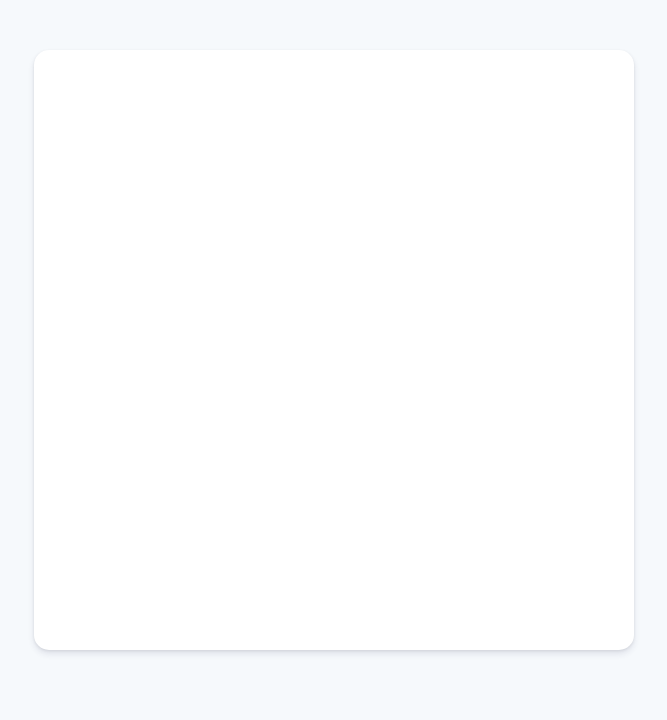
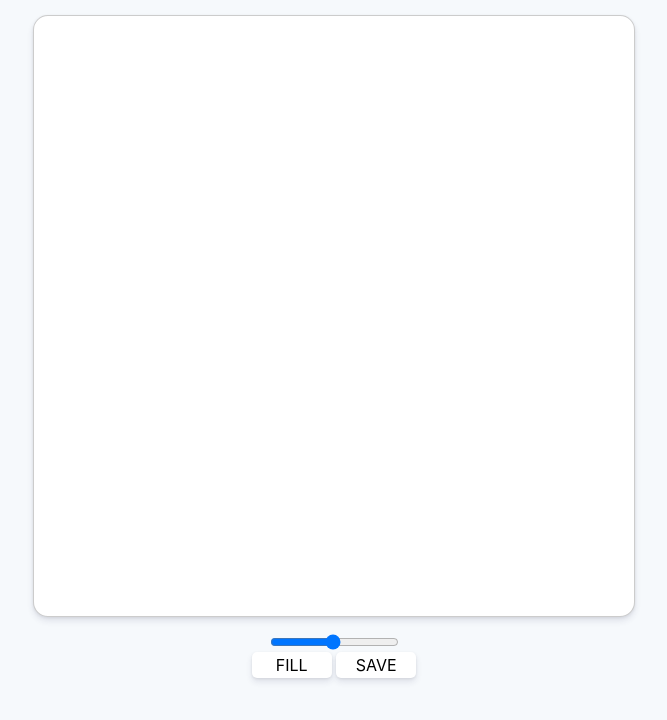
Before and after one commit to n2wstar/paintjs, a plain HTML site: page index.html in a window 1280 px wide. Shown: the whole page, without its empty margins (306-973 px from the left). Drawn offline with Linux system fonts and the light colour scheme.

Commit message:
with input range

```diff
--- a/index.html
+++ b/index.html
@@ -9,16 +9,23 @@
     <body>
         <canvas id ="jsCanvas" class="canvas"></canvas>
         <div class="controls">
+            <div class="controls__range">
+                <input type="range" id="jsRange" min="0.1" max="5" value="2.5" step="0.1"/>
+            </div>
+            <div class="controls__btns">
+                <button id="jsMode">Fill</button>
+                <button id="jsSave">Save</button>
+            </div>
             <div class="controls__colors" id="jsColors">
-            <div class="controls__color" style="background-color: #2c2c2c;"></div>
-            <div class="controls__color" style="background-color: white;"></div>
-            <div class="controls__color" style="background-color: #ff3b30;"></div>
-            <div class="controls__color" style="background-color: #ff9500;"></div>
-            <div class="controls__color" style="background-color: #ffcc00;"></div>
-            <div class="controls__color" style="background-color: #4CD963;"></div>
-            <div class="controls__color" style="background-color: #5ac8fa;"></div>
-            <div class="controls__color" style="background-color: #0579ff;"></div>
-            <div class="controls__color" style="background-color: #F6F9FC;"></div>
+                <div class="controls__color" style="background-color: #2c2c2c"></div>
+                <div class="controls__color" style="background-color: white"></div>
+                <div class="controls__color" style="background-color: #ff3b30"></div>
+                <div class="controls__color" style="background-color: #ff9500"></div>
+                <div class="controls__color" style="background-color: #ffcc00"></div>
+                <div class="controls__color" style="background-color: #4CD963"></div>
+                <div class="controls__color" style="background-color: #5ac8fa"></div>
+                <div class="controls__color" style="background-color: #0579ff"></div>
+                <div class="controls__color" style="background-color: #5856D6"></div>
             </div>
         </div>
         <script src="app.js"></script>
--- a/reset.css
+++ b/reset.css
@@ -1,21 +1,84 @@
-/* http://meyerweb.com/eric/tools/css/reset/
-   v2.0 | 20110126
-   License: none (public domain)
-*/
-
-html, body, div, span, applet, object, iframe,
-h1, h2, h3, h4, h5, h6, p, blockquote, pre,
-a, abbr, acronym, address, big, cite, code,
-del, dfn, em, img, ins, kbd, q, s, samp,
-small, strike, strong, sub, sup, tt, var,
-b, u, i, center,
-dl, dt, dd, ol, ul, li,
-fieldset, form, label, legend,
-table, caption, tbody, tfoot, thead, tr, th, td,
-article, aside, canvas, details, embed,
-figure, figcaption, footer, header, hgroup,
-menu, nav, output, ruby, section, summary,
-time, mark, audio, video {
+html,
+body,
+div,
+span,
+applet,
+object,
+iframe,
+h1,
+h2,
+h3,
+h4,
+h5,
+h6,
+p,
+blockquote,
+pre,
+a,
+abbr,
+acronym,
+address,
+big,
+cite,
+code,
+del,
+dfn,
+em,
+img,
+ins,
+kbd,
+q,
+s,
+samp,
+small,
+strike,
+strong,
+sub,
+sup,
+tt,
+var,
+b,
+u,
+i,
+center,
+dl,
+dt,
+dd,
+ol,
+ul,
+li,
+fieldset,
+form,
+label,
+legend,
+table,
+caption,
+tbody,
+tfoot,
+thead,
+tr,
+th,
+td,
+article,
+aside,
+canvas,
+details,
+embed,
+figure,
+figcaption,
+footer,
+header,
+hgroup,
+menu,
+nav,
+output,
+ruby,
+section,
+summary,
+time,
+mark,
+audio,
+video {
   margin: 0;
   padding: 0;
   border: 0;
@@ -24,22 +87,35 @@ time, mark, audio, video {
   vertical-align: baseline;
 }
 /* HTML5 display-role reset for older browsers */
-article, aside, details, figcaption, figure,
-footer, header, hgroup, menu, nav, section {
+article,
+aside,
+details,
+figcaption,
+figure,
+footer,
+header,
+hgroup,
+menu,
+nav,
+section {
   display: block;
 }
 body {
   line-height: 1;
 }
-ol, ul {
+ol,
+ul {
   list-style: none;
 }
-blockquote, q {
+blockquote,
+q {
   quotes: none;
 }
-blockquote:before, blockquote:after,
-q:before, q:after {
-	content: '';
+blockquote:before,
+blockquote:after,
+q:before,
+q:after {
+  content: "";
   content: none;
 }
 table {
--- a/styles.css
+++ b/styles.css
@@ -6,22 +6,47 @@ body{
     display: flex;
     flex-direction: column;
     align-items: center;
-    padding-top: 50px;
+    padding: 50px, 0px;
 }
 
 .canvas{
     width:600px;
     height: 600px;
     background-color: white;
+    margin-top: 15px;
     border-radius: 15px;
     box-shadow: 0 4px 6px rgba(50, 50, 93, 0.11), 0 1px 3px rgba(0, 0, 0, 0.08);
+    border: 1px solid rgba(0, 0, 0, 0.2);
+    color:rgba(0, 0, 0, 0.8);
+}
+.controls{
+    margin-top: 15px;
+    display: flex;
+    flex-direction: column;
+    align-items: center;
 }
 
-.conotrols__colors .conotrols__colors{
+.controls__btns button{
+    all: unset;
+    cursor: pointer;
+    background-color: white;
+    padding: 5px 0px;
+    width : 80px;
+    text-align: center;
+    border-radius: 5px;
+    box-shadow: 0 4px 6px rgba(50, 50, 93, 0.11), 0 1px 3px rgba(0, 0, 0, 0.08);
+    text-transform: uppercase;
+}
+
+.controls__btns button:active{
+    transform: scale(0.98);
+}
+
+.controls .controls__colors {
     display: flex;
 }
 
-.conotrols__colors .conotrols__colors{
+.controls__colors .conotrols__colors{
     widows: 50px;
     height: 50px;
     border-radius: 25px;
```
Lines whose indentation alone changed are shown as unchanged.
